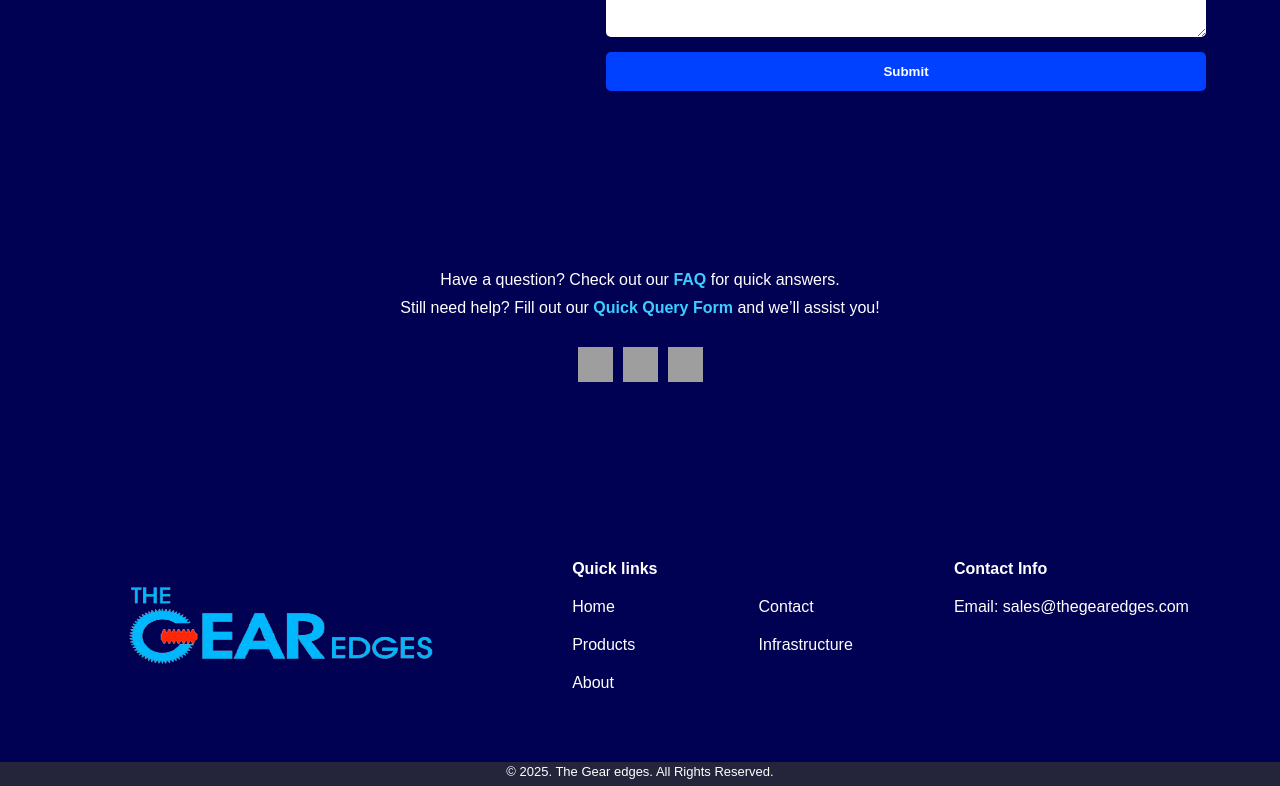
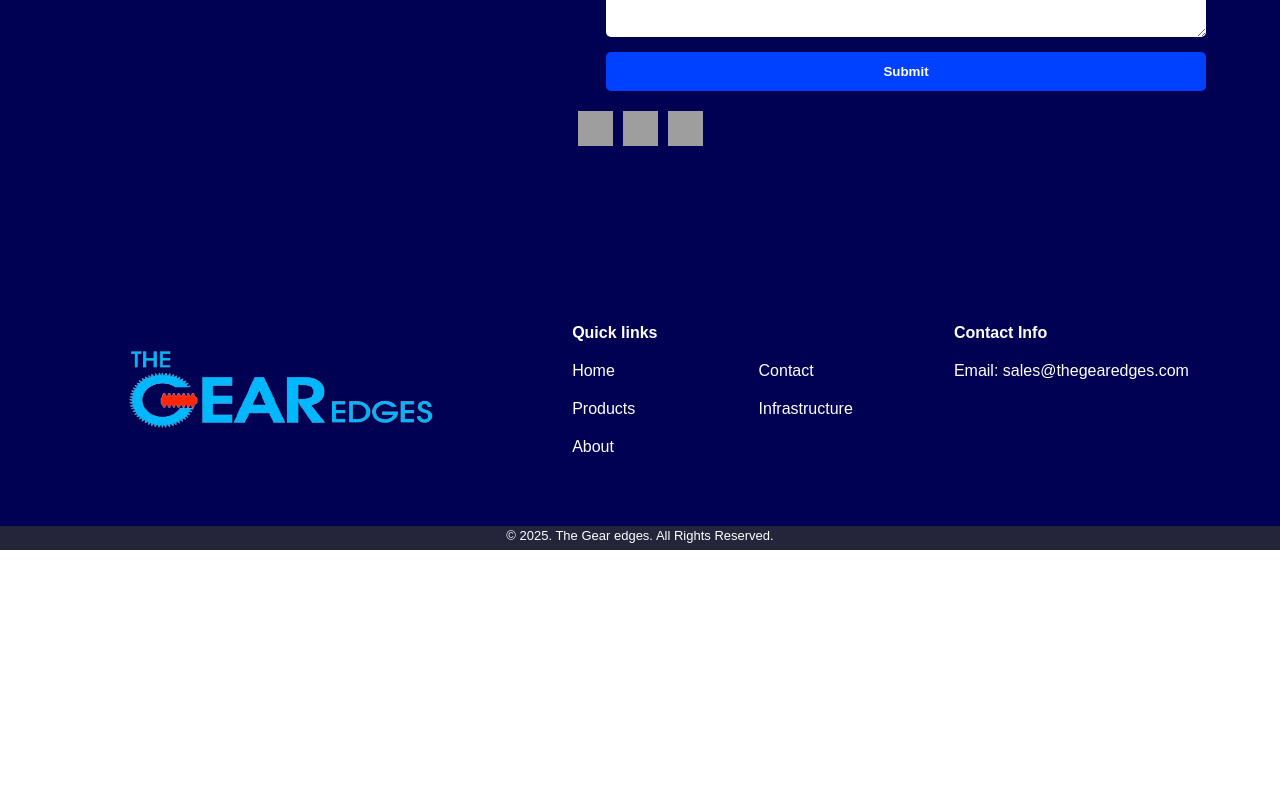
Before and after one commit to Anmolashish/The-Gear-edges, a Next.js app: page /contact in a window 1280 px wide. Shown: the part 907-1693 px from the top of the page. After the commit the page ends 1457 px from the top, so only its background shows below. Built offline with nearby package versions, Linux system fonts and the light colour scheme; grey boxes are pictures that could not be loaded; a web font is replaced by a local one.

Commit message:
Updated contact page

```diff
--- a/contactComponents/ContactPage2.jsx
+++ b/contactComponents/ContactPage2.jsx
@@ -45,7 +45,7 @@
       </div> */}
 
       <ContactPage3 />
-      <div className="contact-description-text">
+      {/* <div className="contact-description-text">
         <div className="contact-page-description">
           <p>
             Have a question? Check out our <Link href={"/FAQ"}>FAQ</Link> for
@@ -57,7 +57,7 @@
             you!
           </p>
         </div>
-      </div>
+      </div> */}
       <div className="contact-social-media">
         <div className="social-icon">
           <img
```
